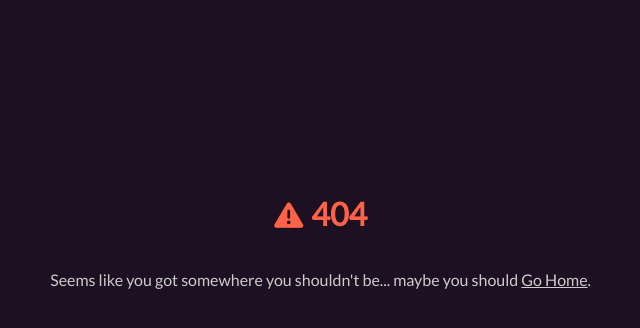
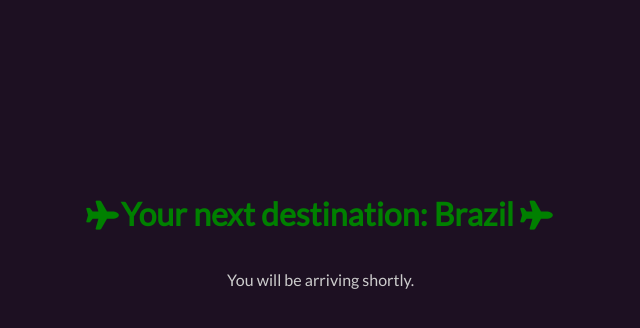
Before and after one commit to skullbite/skellypupper.dev, a Flask app: page /desksword in a window 1280 px wide. Shown: the part 161-489 px from the top of the page, without its empty margins (321-961 px from the left). Run offline with Flask 2, Linux system fonts and the light colour scheme; parts of the project's set-up code (start-up, migrations or seed data) failed here and were passed over; some libraries are stand-ins or nearby versions.

Commit message:
redirects and other stuff

```diff
--- a/index.py
+++ b/index.py
@@ -53,7 +53,7 @@
 def projects():
     return render_template("projects.html")
 
-@app.route("/", subdomain="desksword")
+@app.route("/desksword")
 def desksword():
     return render_template("redirect.html", link="https://discord.gg/c4vWDdd", desc="join my corded disc pls")
 
--- a/static/css/base.css
+++ b/static/css/base.css
@@ -97,11 +97,7 @@
     text-decoration: underline;
 }
 
-#hibiscus-button, #yoshi-button, #owopup-button, #spooderfy-button {
-    transition: 1s;
-}
-
-#hibiscus-button:hover {transition: 1s;color: var(--hibiscus)}#yoshi-button:hover {transition: 1s;color: var(--yoshi)}#owopup-button:hover {transition: 1s;color: var(--owopup)}#spooderfy-button:hover {transition: 1s;color: var(--spooderfy)}
+#hibiscus-button, #yoshi-button, #owopup-button, #spooderfy-button {transition: 1s;}#hibiscus-button:hover{transition: 1s;color: var(--hibiscus)}#yoshi-button:hover{transition: 1s;color: var(--yoshi)}#owopup-button:hover{transition: 1s;color: var(--owopup)}#spooderfy-button:hover{transition: 1s;color: var(--spooderfy)}
 :root {
     --text: rgb(204, 204, 204);
     --hover-text: rgb(156, 156, 156);
--- a/static/js/stuff.js
+++ b/static/js/stuff.js
@@ -5,7 +5,7 @@
 
 const cutie = () => {
     let cutieButton = document.getElementById("cutiebutton")
-    cutieButton.innerHTML = "You're a huge cutie. Check your console for more info."
+    cutieButton.innerHTML = "Welp. You didn't listen. Now you're a huge cutie. Check your console for more info."
     cutieButton.disabled = true
     cutieButton.style.textDecoration = "none"
     console.warn("So it appears you've clicked the button you've been told not to click. You don't like to listen so you've been deemed a cutie, although i think you're quite adorable to be honest. If you didn't want this should've listened you big cutie.")
@@ -24,3 +24,10 @@
     document.getElementsByTagName('head')[0].appendChild(style) */
 
 }
+
+const dots = () => {window.setInterval(() => {
+        let wait = document.getElementById("wait")
+        if (wait.innerHTML.length > 2) wait.innerHTML = ""
+        else wait.innerHTML += "."
+    }, 200)
+}
--- a/templates/index.html
+++ b/templates/index.html
@@ -14,7 +14,7 @@
         <div class="info-text">
           <h3>hi, i'm skullbite.</h3>
           <p>i like coding things sometimes<br>I write python and javascript a lot.</p>
-          <a class="fab fa-discord" href="https://{{ 'desksword' + domain_name if using_ip else 'discord.gg/c4vWDdd' }}"></a>
+          <a class="fab fa-discord" href="/desksword"></a>
           <a class="fab fa-twitter" href="https://twitter.com/skellypupper"></a>
           <a class="fab fa-github" href="https://github.com/skullbite"></a>
           <a class="fab fa-patreon" href="https://patreon.com/skullbite"></a>
--- a/templates/redirect.html
+++ b/templates/redirect.html
@@ -1,13 +1,16 @@
 <html>
     <head>
         <link rel="stylesheet" href="{{ url_for('static', filename='css/base.css') }}">
+        <link rel="stylesheet" href="https://kit-pro.fontawesome.com/releases/v5.13.0/css/pro.min.css">
+        <script type="text/javascript" src="{{ url_for('static', filename='js/stuff.js') }}"></script>
+        <script>dots()</script>
         <title>Redirect</title>
         <meta property="og:description" content="{{ desc }}" />
     </head>
     <body>
         <div class="center-object">
-            <h1 style="color:green;">Your next destination: Brazil</h1>
-            <p>You will be arriving shortly.</p>
+            <h1 style="color:green;"><span style="font-size: 29px;color: green;" class="fas fa-plane"></span>Your next destination: Brazil <span style="font-size: 29px;color: green;" class="fas fa-plane"></span></h1>
+            <p>You will be arriving shortly<span id="wait"></span></p>
         </div>
         <meta http-equiv="refresh" content="5; URL={{ link }}" />
     </body>
```
